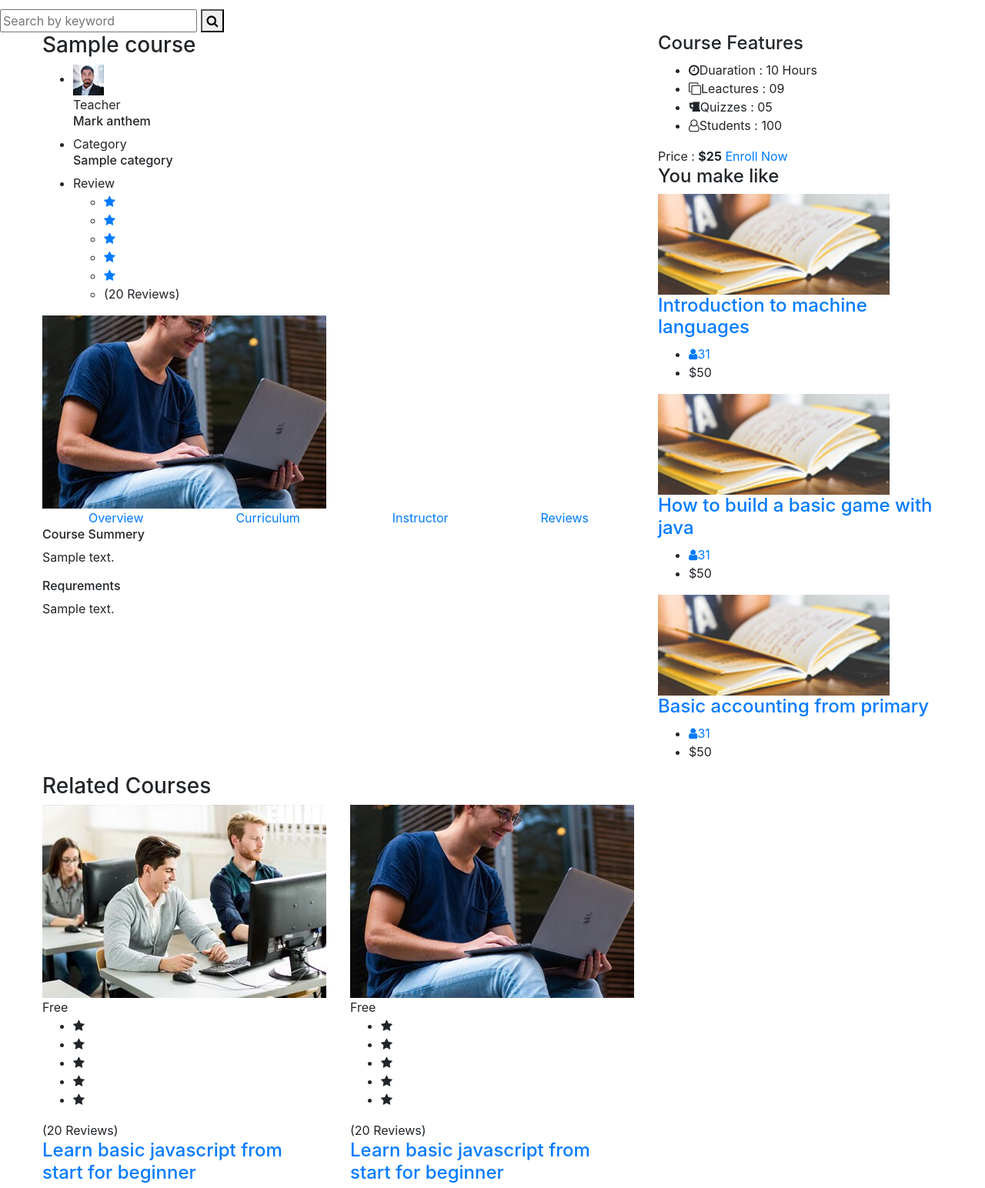
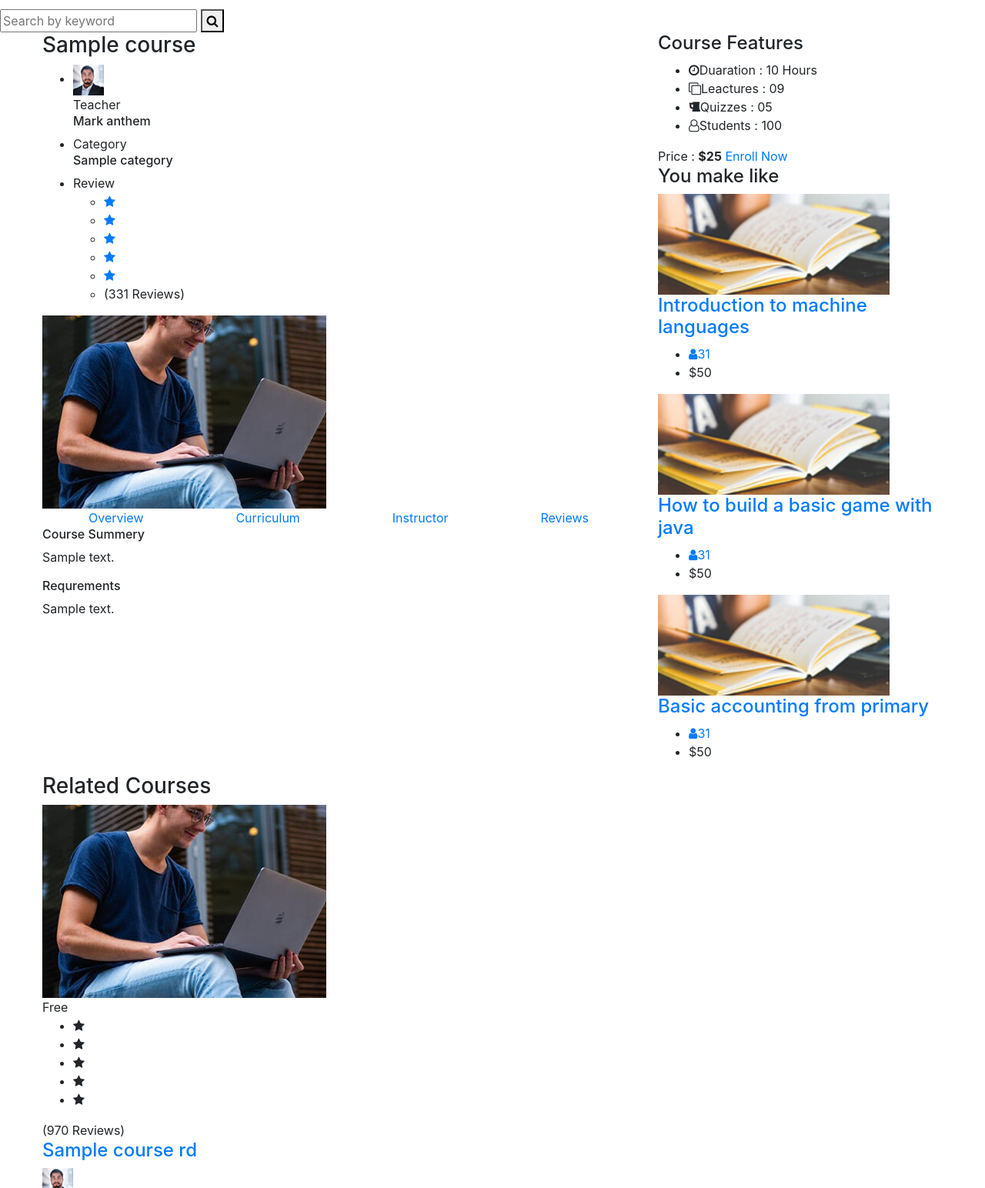
Before and after one commit to lingyingyang/elearning, a Django app: template course/templates/courses-single.html in a window 1280 px wide. Shown: the part 450-1994 px from the top of the page at 77% size. Run offline with Django 3.2, Linux system fonts and the light colour scheme; the template is opened without the code that fills it: most values are stand-ins (such as "Sample title", 1, 10 or a date in 2020); some libraries are stand-ins or nearby versions.

Commit message:
update course-single component

```diff
--- a/course/templates/courses-single.html
+++ b/course/templates/courses-single.html
@@ -1,5 +1,6 @@
 {% extends "base.html" %}
 {% load static %}
+{% load random_numbers %}
 {% block content %}
 
     <!--====== PAGE BANNER PART START ======-->
@@ -32,7 +33,7 @@
                                 <li>
                                     <div class="course-category">
                                         <span>Category</span>
-                                        <h6>{{course.category}} </h6>
+                                        <h6>{{course.category.name}} </h6>
                                     </div>
                                 </li>
                                 <li>
@@ -44,7 +45,7 @@
                                             <li><a href="#"><i class="fa fa-star"></i></a></li>
                                             <li><a href="#"><i class="fa fa-star"></i></a></li>
                                             <li><a href="#"><i class="fa fa-star"></i></a></li>
-                                            <li class="rating">(20 Reviews)</li>
+                                            <li class="rating">({% random_int 1000 %} Reviews)</li>
                                         </ul>
                                     </div>
                                 </li>
@@ -445,11 +446,12 @@
                             <h3>Related Courses</h3>
                         </div>
                         <div class="row">
+                            {% for course_rd in recommended_courses %}
                             <div class="col-md-6">
                                 <div class="single-course mt-30">
                                     <div class="thum">
                                         <div class="image">
-                                            <img src="{% static 'images/course/cu-2.jpg' %}" alt="Course">
+                                            <img src="/static/images/course/cu-{{ forloop.counter }}.jpg" alt="Course">
                                         </div>
                                         <div class="price">
                                             <span>Free</span>
@@ -463,62 +465,26 @@
                                             <li><i class="fa fa-star"></i></li>
                                             <li><i class="fa fa-star"></i></li>
                                         </ul>
-                                        <span>(20 Reviews)</span>
-                                        <a href="courses-single.html"><h4>Learn basic javascript from start for beginner</h4></a>
+                                        <span>({% random_int 1000 %} Reviews)</span>
+                                        <a href="{% url 'courses-single' course_rd.id %}"><h4>{{ course_rd.name }}</h4></a>
                                         <div class="course-teacher">
                                             <div class="thum">
-                                                <a href="#"><img src="{% static 'images/course/teacher/t-2.jpg' %}" alt="teacher"></a>
+                                                <a href="#"><img src="/static/images/course/teacher/t-{{ forloop.counter }}.jpg" alt="teacher"></a>
                                             </div>
                                             <div class="name">
                                                 <a href="#"><h6>Mark anthem</h6></a>
                                             </div>
                                             <div class="admin">
                                                 <ul>
-                                                    <li><a href="#"><i class="fa fa-user"></i><span>31</span></a></li>
-                                                    <li><a href="#"><i class="fa fa-heart"></i><span>10</span></a></li>
+                                                    <li><a href="#"><i class="fa fa-user"></i><span>{% random_int 100 %}</span></a></li>
+                                                    <li><a href="#"><i class="fa fa-heart"></i><span>{% random_int 100 %}</span></a></li>
                                                 </ul>
                                             </div>
                                         </div>
                                     </div>
                                 </div> <!-- single course -->
                             </div>
-                            <div class="col-md-6">
-                                <div class="single-course mt-30">
-                                    <div class="thum">
-                                        <div class="image">
-                                            <img src="{% static 'images/course/cu-1.jpg' %}" alt="Course">
-                                        </div>
-                                        <div class="price">
-                                            <span>Free</span>
-                                        </div>
-                                    </div>
-                                    <div class="cont">
-                                        <ul>
-                                            <li><i class="fa fa-star"></i></li>
-                                            <li><i class="fa fa-star"></i></li>
-                                            <li><i class="fa fa-star"></i></li>
-                                            <li><i class="fa fa-star"></i></li>
-                                            <li><i class="fa fa-star"></i></li>
-                                        </ul>
-                                        <span>(20 Reviews)</span>
-                                        <a href="courses-single.html"><h4>Learn basic javascript from start for beginner</h4></a>
-                                        <div class="course-teacher">
-                                            <div class="thum">
-                                                <a href="#"><img src="{% static 'images/course/teacher/t-3.jpg' %}" alt="teacher"></a>
-                                            </div>
-                                            <div class="name">
-                                                <a href="#"><h6>Mark anthem</h6></a>
-                                            </div>
-                                            <div class="admin">
-                                                <ul>
-                                                    <li><a href="#"><i class="fa fa-user"></i><span>31</span></a></li>
-                                                    <li><a href="#"><i class="fa fa-heart"></i><span>10</span></a></li>
-                                                </ul>
-                                            </div>
-                                        </div>
-                                    </div>
-                                </div> <!-- single course -->
-                            </div>
+                            {% endfor %}
                         </div> <!-- row -->
                     </div> <!-- related courses -->
                 </div>
```
Also changed, not shown: course/views.py (+10 -2 lines).
